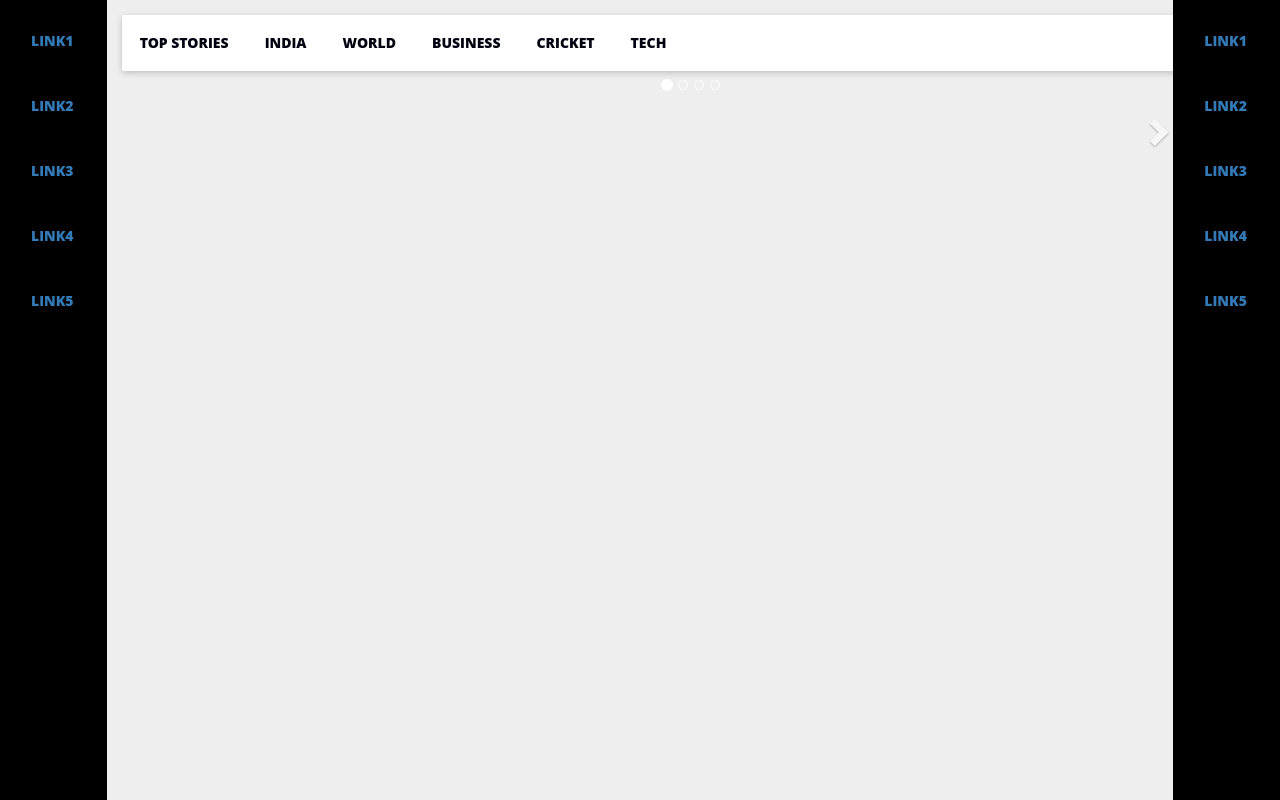
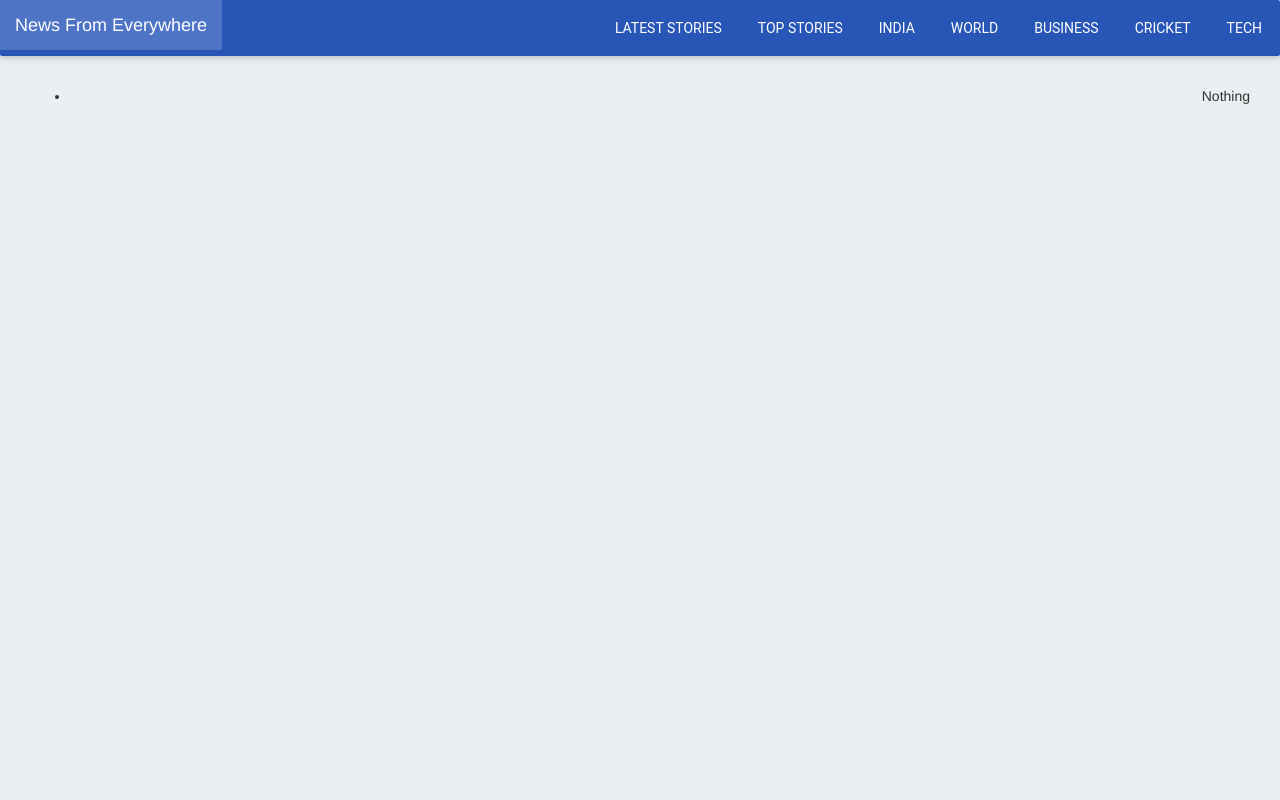
Before and after one commit to akhileshsaipangallu/NewsApp, a Django app: template templates/news/new_home.html in a window 1280 px wide. Run offline with Django 3.2, Linux system fonts and the light colour scheme; the template is opened without the code that fills it, so the values that code supplies are empty; some libraries are stand-ins or nearby versions.

Commit message:
new tabs added

```diff
--- a/templates/news/new_home.html
+++ b/templates/news/new_home.html
@@ -8,68 +8,83 @@
         <link rel="stylesheet" href="https://maxcdn.bootstrapcdn.com/bootstrap/3.3.7/css/bootstrap.min.css">
         <script src="https://ajax.googleapis.com/ajax/libs/jquery/3.2.0/jquery.min.js"></script>
         <script src="https://maxcdn.bootstrapcdn.com/bootstrap/3.3.7/js/bootstrap.min.js"></script>
-
         <script src="https://ajax.googleapis.com/ajax/libs/jquery/1.11.3/jquery.min.js"></script>
         <link rel="stylesheet" type="text/css" href="{% static 'css/owl.carousel.css' %}">
         <script src="https://cdnjs.cloudflare.com/ajax/libs/OwlCarousel2/2.2.1/owl.carousel.min.js"></script>
-
         <style>
             .navbar-side {
-                background: #000000;
+                background: white;
                 border-radius: 0;
                 height: 100%;
                 width: inherit;
                 position: fixed;
+                z-index: 2;
+                border: 0px;
+                margin: 15px 0px 15px 0px;
             }
             .navbar-top {
-                background: white;
+                background: #2856B6;
                 border-radius: 2px;
+                margin: 0px;
                 border: 0px;
                 box-shadow: rgba(0,0,0,0.2) 0 2px 6px 0;
+                color: white;
+            }
+            .navbar-brand{
+                line-height: 20px;
+                color: white;
+                text-decoration: none;
+            }
+            .navbar-brand:focus, .navbar-brand:hover{
+                background-color: #4E74C6;
+                color: white;
+            }
+            .navbar-right{
+                margin: 0px;
             }
             .navbar-top .navbar-nav>li>a{
-                color: #00000f;
+                color: white;
                 margin: 8px;
                 padding: 10px;
                 text-transform: uppercase;
-                font-family: "Open Sans Extrabold", sans-serif;
+                font-family: Roboto,Helvetica Neue,Helvetica,Arial,sans-serif;
             }
-            .navbar-side .navbar-nav>li>a{
-                margin-top: 15px;
-                margin-left: 15px;
-                text-transform: uppercase;
-                font-family: "Open Sans Extrabold", sans-serif;
-            }
-            .navbar-top .navbar-nav>li>a:hover{
-                text-decoration: none;
-                background-color: #eee;
+            .navbar-nav>li>a:focus, .navbar-nav>li>a:hover{
+                background-color: #4E74C6;
             }
             .container{
-                height: ingerit;
-                width: 1138.330px;
                 margin: 0px;
-                padding: 15px;
+                padding: 15px 15px 0px 15px;
+                width: 100%;
+            }
+            .col-sm-10 .container{
+                padding: 15px 15px 0px 15px;
             }
             .col-sm-1, .col-sm-10, .col-sm-12 {
                 padding: 0px;
             }
+            .small-container{
+                background: #EBEFF1;
+            }
             .card {
+                height: auto;
                 background: white;
-                margin: 5px 0px 5px 0px;
-                box-sizing: border-box;
-                border-radius: 2px;
-                background-clip: padding-box;
-                heigth: 126px;
-                box-shadow: rgba(0,0,0,0.2) 0 2px 6px 0;
+                margin: 0px 15px 17px 15px;
+                display: block;
+                border-radius: 4px;
+                background-clip: padding-box;all .15s ease-in-out;
+                box-shadow: 0 1px 1px rgba(0,0,0,.1);
+                overflow: hidden;
             }
             .card:hover{
-                z-index:1000;
-                box-shadow:rgba(0, 0, 0, 0.2) 0 16px 16px 0;
-                -webkit-box-shadow:rgba(0, 0, 0, 0.2) 0 16px 16px 0;
-                -moz-box-shadow:rgba(0, 0, 0, 0.2) 0 16px 16px 0;
+                z-index:1;
+                box-shadow: 0 4px 20px 0 rgba(168,182,191,.6);
+            }
+            .news-container{
+                background:#EBEFF1;
             }
             .col-sm-3{
-                width: 23%;
+                width: 19%;
                 padding: 0px;
             }
             .card .col-sm-9{
@@ -78,50 +93,80 @@
             .col-sm-7, .col-sm-9{
                 padding: 0px;
             }
-            .card-img-div{
-                width: 168px;
-            }
             .card-img{
-                height: 126px;
-                width: 168px;
+                height: 184.71075px;
+                width: 246.281px;
+                border-top-left-radius: 4px;
+                border-top-right-radius: 4px;
             }
             .row{
+                line-height: 15px;
                 margin: 0px;
             }
-            .card-time{
-                color: #8a8282;
+            .card-info{
+                padding: 15px;
+            }
+            .card-content{
+                margin: 0;
+                font-size: 15px;
+                display: block;
+                line-height: 22px;
+                padding-right: 5px;
+                font-weight: 500;
+                color: #3b4a51;
+                font-family: Roboto,Helvetica Neue,Helvetica,Arial,sans-serif;
             }
             .card-title{
-                color: #000000;
-                font-family: 'Roboto',sans-serif;
-                font-weight: 400;
+                margin: 0;
+                font-size: 20px;
+                display: block;
+                line-height: 22px;
+                padding-right: 5px;
+                font-weight: 500;
+                color: #3b4a51;
+                font-family: Roboto,Helvetica Neue,Helvetica,Arial,sans-serif;
             }
-            .card-content{
-                color: #000000;
+            .card-time{
+                text-overflow: ellipsis;
+                overflow: hidden;
+                white-space: nowrap;
+                color: rgba(76,87,102,.5);
             }
-            .carousel-inner > .item > .row{
-                width: 70%;
-                margin: auto;
+            #container {
+                <!--width: 300px;-->
+                margin: 0px;
+            }
+            #myContent {
+                -moz-column-count: 1;
+                <!-- -moz-column-gap: 15px;-->
+                -webkit-column-count: 1;
+                -webkit-column-gap: 15px;
+                column-count: 1;
+                <!--column-gap: 15px;-->
+                <!--width: 800px;-->
+                padding: 0px;
+                margin: 0px;
+            }
+            #myContent a {
+                display: inline-block;
+                margin-bottom: 0px;
+                width:auto;
+            }
+            #myContent li:nth-child(n+1):nth-child(-n+4) {
+                text-align:right;
+            }
+            #myContent li:nth-child(n+5):nth-child(-n+6) {
+                text-align:left;
             }
         </style>
     </head>
-    <body style="background:#EEEEEE">
-        <div class="col-sm-12">
-            <div class="col-sm-1">
-                <div class="navbar navbar-side">
-                    <ul class="nav navbar-nav">
-                        <li><a href="">Link1</a></li>
-                        <li><a href="">Link2</a></li>
-                        <li><a href="">Link3</a></li>
-                        <li><a href="">Link4</a></li>
-                        <li><a href="">Link5</a></li>
-                    </ul>
+    <body style="background:#EBEFF1;">
+    <div class="navbar navbar-top">
+        <div class="navbar-header">
+            <a class="navbar-brand" href="">News From Everywhere</a>
         </div>
-            </div>
-            <div class="col-sm-10">
-                <div class="container" style="background:#EEEEEE">
-                    <div class="navbar navbar-top">
-                        <ul class="nav navbar-nav navbar-center">
+        <ul class="nav navbar-nav navbar-right">
+            <li><a href="{% url 'latest_stories' %}">Latest Stories</a></li>
             <li><a href="{% url 'top_stories' %}">Top Stories</a></li>
             <li><a href="{% url 'india' %}">India</a></li>
             <li><a href="{% url 'world' %}">World</a></li>
@@ -131,71 +176,40 @@
         </ul>
     </div>
     <div class="container">
-                        <br>
-                        <div id="myCarousel" class="carousel slide" data-ride="carousel">
-                            <!-- Indicators -->
-                            <ol class="carousel-indicators">
-                                <li data-target="#myCarousel" data-slide-to="0" class="active"></li>
-                                <li data-target="#myCarousel" data-slide-to="1"></li>
-                                <li data-target="#myCarousel" data-slide-to="2"></li>
-                                <li data-target="#myCarousel" data-slide-to="3"></li>
-                            </ol>
-                            <!-- Wrapper for slides -->
-                            <div class="carousel-inner" role="listbox">
-                                <div class="item">
+        <div class="col-sm-12">
+            <div class="container"">
+                <div id="container">
+                <ul id="myContent">
+                    <li>
                     {% if news_list %}
                     {% for news in news_list|return_item_list %}
-                                            <div class="row">
-                                                <!-- Card Projects -->
                         <a href="{{ news.link }}" target="_blank">
-                                                    <div class="col-sm-9 card">
-                                                        <div class="col-sm-3">
+                            <div class="col-sm-3 card" style="width:246px">
+                                <div class="row card-img">
                                     <img class="img-responsive card-img" src="{{ news.storyimage }}">
                                 </div>
-                                                        <div class="col-sm-9">
-                                                            <div class="row card-time">{{ news.updatedat }}</div>
-                                                            <div class="row card-title"><h4>{{ news.title }}</h4></div>
-                                                            <div class="row card-content">{{ news.summary }}</div>
+                                <div class="card-info">
+                                    <div class="row card-title">{{ news.title }}</div>
+                                    <p><div class="row card-time">{{ news.updatedat }}</div></p>
+                                    <p><div class="row card-content">{{ news.summary }}</div></p>
                                 </div>
                             </div>
                         </a>
-                                            </div>
                     {% endfor %}
                     {% else %}
                         <p>Nothing</p>
                     {% endif %}
-                                </div>
-                            </div>
-                            <a class="right carousel-control" href="#myCarousel" role="button" data-slide="next">
-                                <span class="glyphicon glyphicon-chevron-right" aria-hidden="true"></span>
-                                <span class="sr-only">Next</span>
-                            </a>
-                        </div>
-                    </div>
-                </div>
-            </div>
-            <div class="col-sm-1">
-                <div class="navbar navbar-side">
-                    <ul class="nav navbar-nav">
-                        <li><a href="">Link1</a></li>
-                        <li><a href="">Link2</a></li>
-                        <li><a href="">Link3</a></li>
-                        <li><a href="">Link4</a></li>
-                        <li><a href="">Link5</a></li>
+                    </li>
                 </ul>
                 </div>
             </div>
         </div>
+    </body>
     <script type="text/javascript">
-            <!--$(document).ready(function () {-->
-                <!--$("#owl-demo").owlCarousel({-->
-                    <!--autoPlay: 3000, //Set AutoPlay to 3 seconds-->
-                    <!--dots: true,-->
-                    <!--items: 2,-->
-                    <!--itemsDesktop: [1199, 3],-->
-                    <!--itemsDesktopSmall: [979, 3]-->
-                <!--});-->
-            <!--});-->
+        $("#myContent li img").each(function (i, el) {
+            this.height = Math.min(this.height, 1 + Math.floor(Math.random() * this.height * 2));
+            this.width = Math.min(this.height, 1 + Math.floor(Math.random() * this.width * 2))
+        });
     </script>
     </body>
 </html>
```
Lines whose indentation alone changed are shown as unchanged.
